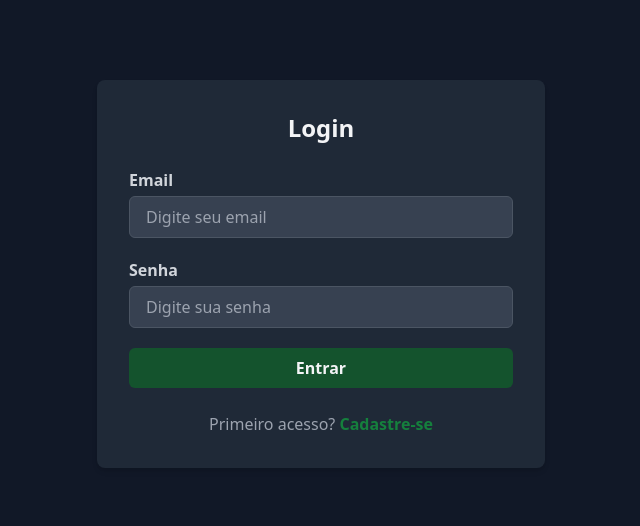
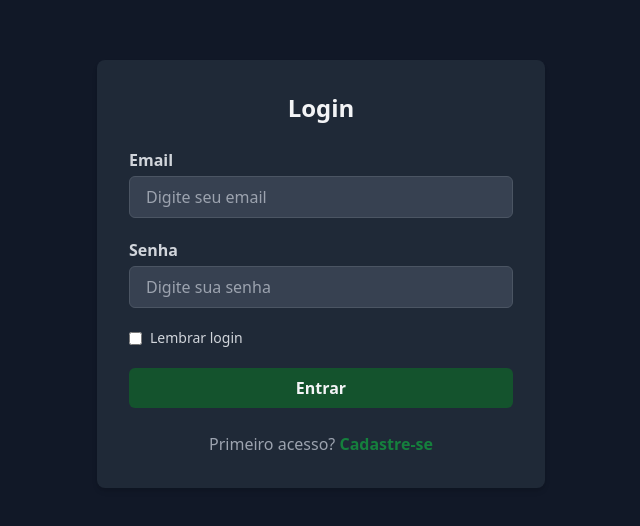
Before and after one commit to guidev1911/ChatAliveReact, a React (Create React App) app: page / in a window 1280 px wide. Shown: the part 126-652 px from the top of the page, without its empty margins (319-959 px from the left). Built offline with nearby package versions, Linux system fonts and the light colour scheme.

Commit message:
salvar login do usuário

```diff
--- a/src/components/login.jsx
+++ b/src/components/login.jsx
@@ -1,12 +1,21 @@
-import React, { useState } from "react";
+import React, { useState, useEffect } from "react";
 import { Link, useNavigate } from "react-router-dom";
 
 export default function Login() {
   const [email, setEmail] = useState("");
   const [password, setPassword] = useState("");
+  const [remember, setRemember] = useState(false);
   const [error, setError] = useState(null);
   const [loading, setLoading] = useState(false);
   const navigate = useNavigate();
+
+  useEffect(() => {
+    const savedEmail = localStorage.getItem("rememberedEmail");
+    if (savedEmail) {
+      setEmail(savedEmail);
+      setRemember(true);
+    }
+  }, []);
 
   const handleSubmit = async (e) => {
     e.preventDefault();
@@ -16,9 +25,7 @@ export default function Login() {
     try {
       const response = await fetch("http://localhost:8080/auth/login", {
         method: "POST",
-        headers: {
-          "Content-Type": "application/json",
-        },
+        headers: { "Content-Type": "application/json" },
         body: JSON.stringify({ email, password }),
       });
 
@@ -34,7 +41,12 @@ export default function Login() {
 
       if (data.token) {
         localStorage.setItem("token", data.token);
-        navigate("/main"); // redireciona após login com sucesso
+        if (remember) {
+          localStorage.setItem("rememberedEmail", email);
+        } else {
+          localStorage.removeItem("rememberedEmail");
+        }
+        navigate("/main");
       } else {
         setError("Login realizado, mas token não encontrado na resposta");
       }
@@ -53,10 +65,7 @@ export default function Login() {
         </h2>
         <form onSubmit={handleSubmit} className="space-y-5">
           <div>
-            <label
-              htmlFor="email"
-              className="block text-gray-300 mb-1 font-semibold"
-            >
+            <label htmlFor="email" className="block text-gray-300 mb-1 font-semibold">
               Email
             </label>
             <input
@@ -71,10 +80,7 @@ export default function Login() {
           </div>
 
           <div>
-            <label
-              htmlFor="password"
-              className="block text-gray-300 mb-1 font-semibold"
-            >
+            <label htmlFor="password" className="block text-gray-300 mb-1 font-semibold">
               Senha
             </label>
             <input
@@ -86,6 +92,19 @@ export default function Login() {
               placeholder="Digite sua senha"
               className="w-full px-4 py-2 border border-gray-600 bg-gray-700 text-gray-100 rounded-md focus:outline-none focus:ring-2 focus:ring-green-700"
             />
+          </div>
+
+          <div className="flex items-center">
+            <input
+              type="checkbox"
+              id="remember"
+              checked={remember}
+              onChange={(e) => setRemember(e.target.checked)}
+              className="mr-2 accent-green-700"
+            />
+            <label htmlFor="remember" className="text-sm text-gray-300">
+              Lembrar login
+            </label>
           </div>
 
           {error && (
@@ -103,10 +122,7 @@ export default function Login() {
 
         <p className="mt-6 text-center text-gray-400">
           Primeiro acesso?{" "}
-          <Link
-            to="/register"
-            className="text-green-700 hover:underline font-semibold"
-          >
+          <Link to="/register" className="text-green-700 hover:underline font-semibold">
             Cadastre-se
           </Link>
         </p>
```
